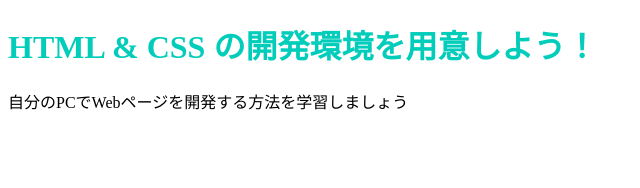
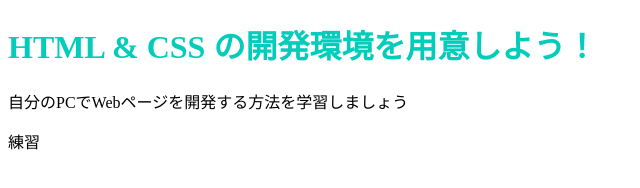
Before and after one commit to ryo-uchiyama/ryo-uchiyama.github.io, a plain HTML site: page index.html in a window 1280 px wide. Shown: the full height of the page, 0-640 px from the left. Drawn offline with Linux system fonts and the light colour scheme.

Commit message:
Update index.html

```diff
--- a/index.html
+++ b/index.html
@@ -8,5 +8,6 @@
   <body>
     <h1 class="title">HTML & CSS の開発環境を用意しよう！</h1>
     <p>自分のPCでWebページを開発する方法を学習しましょう</p>
+    <p>練習</p>
   </body>
 </html>
```
